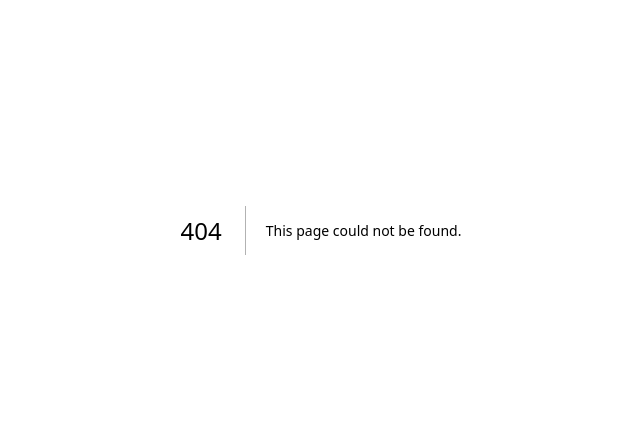
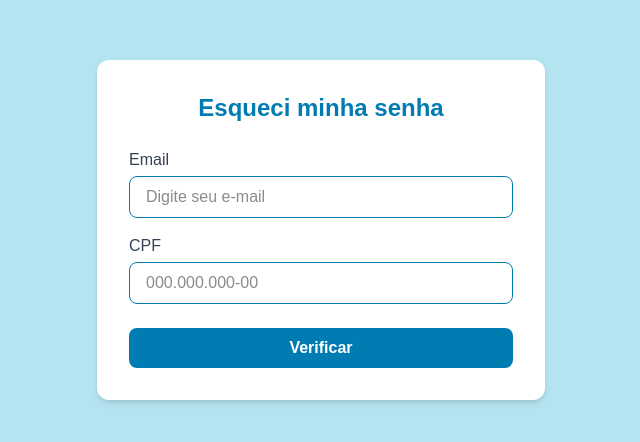
Before and after one commit to Anderson-Tavares47/frontV, a Next.js app: page /esqueci-senha in a window 1280 px wide. Before the commit this address had no page. Shown: the part 170-612 px from the top of the page, without its empty margins (319-959 px from the left). Built offline with nearby package versions, Linux system fonts and the light colour scheme.

Commit message:
Add files via upload

```diff
--- /dev/null
+++ b/app/esqueci-senha/action.ts
@@ -0,0 +1,11 @@
+'use server'
+
+import * as EsqueciSenha from '../../core/EsqueciSenha'
+
+export async function verificarIdentidade(email: string, cpf: string) {
+  return await EsqueciSenha.verificarIdentidade(email, cpf)
+}
+
+export async function redefinirSenha(email: string, cpf: string, novaSenha: string) {
+  return await EsqueciSenha.redefinirSenha(email, cpf, novaSenha)
+}
--- /dev/null
+++ b/app/esqueci-senha/page.tsx
@@ -0,0 +1,184 @@
+'use client'
+
+import { useEffect, useState } from 'react'
+import { useRouter } from 'next/navigation'
+import { verificarIdentidade, redefinirSenha } from './action'
+
+export default function EsqueciSenhaPage() {
+  const router = useRouter()
+
+  const [step, setStep] = useState(1)
+  const [email, setEmail] = useState('')
+  const [cpf, setCpf] = useState('')
+  const [novaSenha, setNovaSenha] = useState('')
+  const [confirmarSenha, setConfirmarSenha] = useState('')
+  const [error, setError] = useState('')
+  const [campoSenhaErro, setCampoSenhaErro] = useState('')
+  const [success, setSuccess] = useState(false)
+  const [loading, setLoading] = useState(false)
+
+  const maskCpf = (value: string) => {
+    const cleaned = value.replace(/\D/g, '')
+    return cleaned
+      .replace(/^(\d{3})(\d)/, '$1.$2')
+      .replace(/^(\d{3})\.(\d{3})(\d)/, '$1.$2.$3')
+      .replace(/^(\d{3})\.(\d{3})\.(\d{3})(\d)/, '$1.$2.$3-$4')
+      .slice(0, 14)
+  }
+
+  const handleVerificarIdentidade = async () => {
+    setError('')
+    setLoading(true)
+
+    if (!email || !cpf) {
+      setError('Preencha todos os campos')
+      setLoading(false)
+      return
+    }
+
+    try {
+      await verificarIdentidade(email, cpf)
+      setStep(2)
+    } catch (err: any) {
+      setError(err.message)
+    } finally {
+      setLoading(false)
+    }
+  }
+
+  const handleRedefinirSenha = async () => {
+    setError('')
+    setCampoSenhaErro('')
+    setLoading(true)
+
+    if (!novaSenha || !confirmarSenha) {
+      setError('Preencha os dois campos de senha')
+      setLoading(false)
+      return
+    }
+
+    if (novaSenha !== confirmarSenha) {
+      setCampoSenhaErro('As senhas não coincidem')
+      setLoading(false)
+      return
+    }
+
+    try {
+      await redefinirSenha(email, cpf, novaSenha)
+      setSuccess(true)
+    } catch (err: any) {
+      setError(err.message)
+    } finally {
+      setLoading(false)
+    }
+  }
+
+  useEffect(() => {
+    if (novaSenha && confirmarSenha && novaSenha !== confirmarSenha) {
+      setCampoSenhaErro('As senhas não coincidem')
+    } else {
+      setCampoSenhaErro('')
+    }
+  }, [novaSenha, confirmarSenha])
+
+  useEffect(() => {
+    if (success) {
+      const timeout = setTimeout(() => {
+        router.push('/')
+      }, 3000)
+
+      return () => clearTimeout(timeout)
+    }
+  }, [success, router])
+
+  return (
+    <div className="min-h-screen flex items-center justify-center bg-[#b5e4f1] px-4">
+      <div className="bg-white shadow-md rounded-xl w-full max-w-md p-8">
+        <h2 className="text-2xl font-bold text-center mb-6 text-[#007cb2]">
+          Esqueci minha senha
+        </h2>
+
+        {success ? (
+          <p className="text-green-600 text-center font-medium">
+            Senha redefinida com sucesso! Redirecionando para o login...
+          </p>
+        ) : (
+          <>
+            {step === 1 && (
+              <>
+                <div className="mb-4">
+                  <label className="block mb-1 text-gray-700">Email</label>
+                  <input
+                    type="email"
+                    value={email}
+                    onChange={e => setEmail(e.target.value)}
+                    className="w-full px-4 py-2 border border-[#007cb2] rounded-lg"
+                    placeholder="Digite seu e-mail"
+                  />
+                </div>
+                <div className="mb-6">
+                  <label className="block mb-1 text-gray-700">CPF</label>
+                  <input
+                    type="text"
+                    value={cpf}
+                    onChange={e => setCpf(maskCpf(e.target.value))}
+                    className="w-full px-4 py-2 border border-[#007cb2] rounded-lg"
+                    placeholder="000.000.000-00"
+                  />
+                </div>
+                <button
+                  onClick={handleVerificarIdentidade}
+                  disabled={loading}
+                  className="w-full bg-[#007cb2] text-white py-2 rounded-lg font-semibold hover:bg-[#00689c] transition disabled:opacity-60"
+                >
+                  {loading ? 'Verificando...' : 'Verificar'}
+                </button>
+              </>
+            )}
+
+            {step === 2 && (
+              <>
+                <div className="mb-4">
+                  <label className="block mb-1 text-gray-700">Nova senha</label>
+                  <input
+                    type="password"
+                    value={novaSenha}
+                    onChange={e => setNovaSenha(e.target.value)}
+                    className="w-full px-4 py-2 border border-[#007cb2] rounded-lg"
+                    placeholder="Nova senha"
+                  />
+                </div>
+                <div className="mb-6">
+                  <label className="block mb-1 text-gray-700">Confirmar senha</label>
+                  <input
+                    type="password"
+                    value={confirmarSenha}
+                    onChange={e => setConfirmarSenha(e.target.value)}
+                    className={`w-full px-4 py-2 border ${
+                      campoSenhaErro ? 'border-red-500' : 'border-[#007cb2]'
+                    } rounded-lg`}
+                    placeholder="Confirme a nova senha"
+                  />
+                  {campoSenhaErro && (
+                    <p className="text-red-500 text-sm mt-1">{campoSenhaErro}</p>
+                  )}
+                </div>
+                <button
+                  onClick={handleRedefinirSenha}
+                  disabled={loading || !!campoSenhaErro || !novaSenha}
+                  className="w-full bg-[#007cb2] text-white py-2 rounded-lg font-semibold hover:bg-[#00689c] transition disabled:opacity-60"
+                >
+                  {loading ? 'Salvando...' : 'Redefinir senha'}
+                </button>
+              </>
+            )}
+
+            {error && (
+              <p className="text-red-500 text-sm text-center mt-4">{error}</p>
+            )}
+          </>
+        )}
+      </div>
+    </div>
+  )
+}
```
